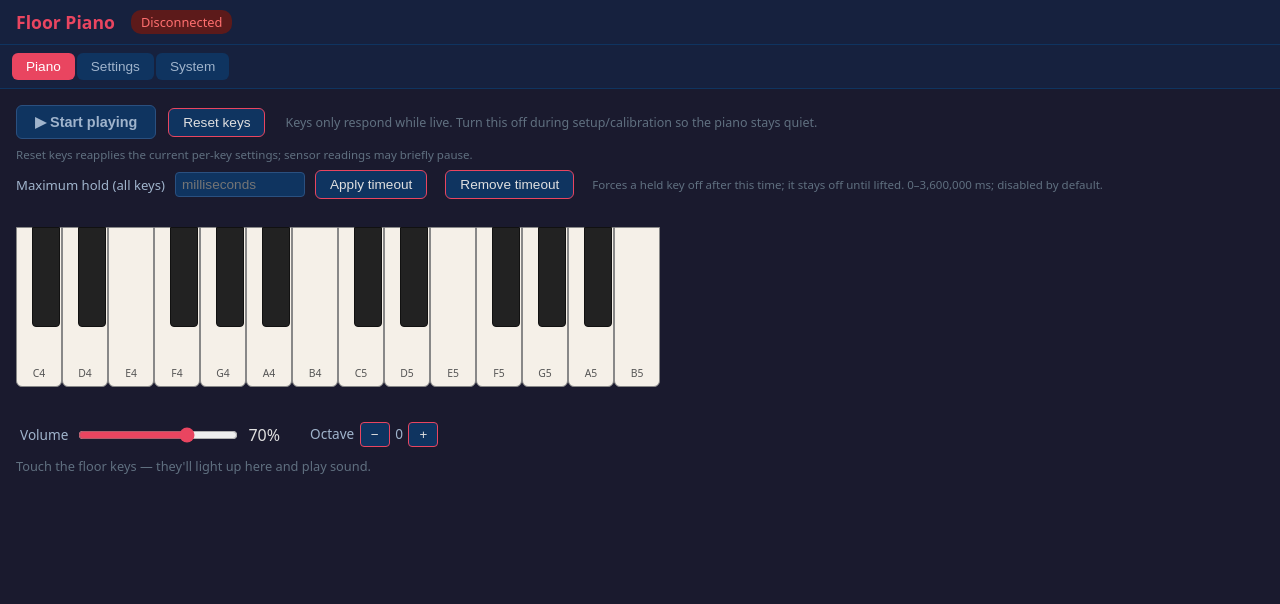
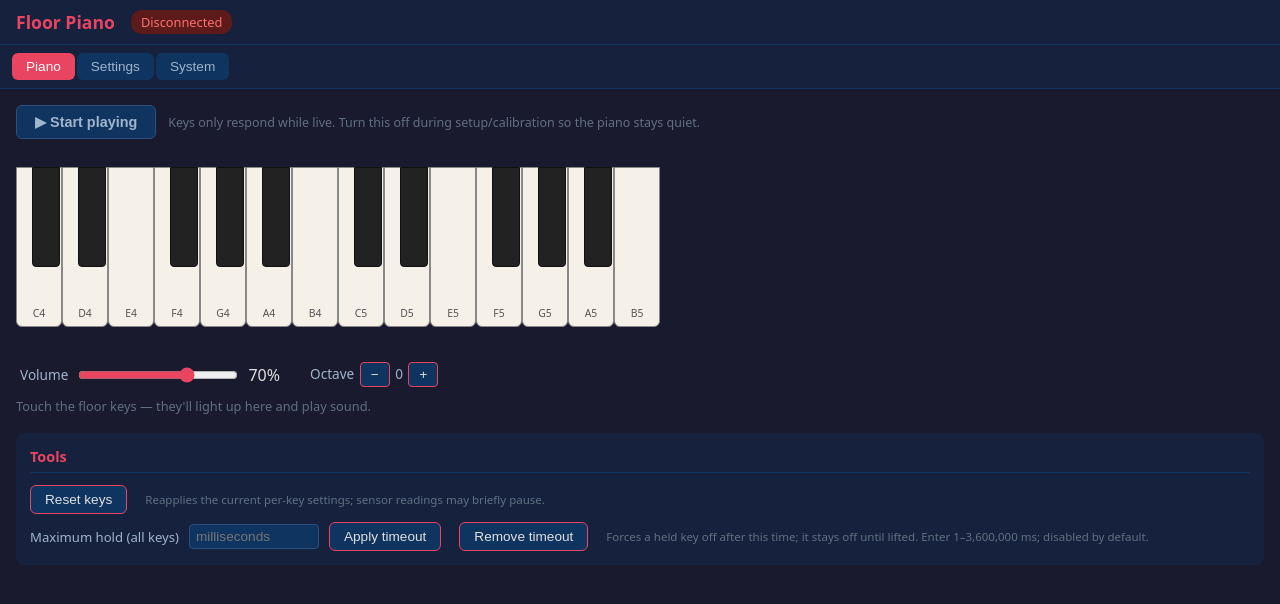
Before and after one commit to blannoy/floorpiano_vibe, a plain HTML site: page data/index.html in a window 1280 px wide. Drawn offline with Linux system fonts and the light colour scheme.

Commit message:
final version?

```diff
--- a/data/index.html
+++ b/data/index.html
@@ -157,7 +157,6 @@ button.secondary{padding:6px 14px;background:#0f3460;border:1px solid #e94560;bo
 <div id="tab-piano" class="tab active">
   <div style="margin-bottom:12px;display:flex;align-items:center;gap:12px;flex-wrap:wrap">
     <button id="piano-live-btn" class="live-off" onclick="togglePoll()">▶ Start playing</button>
-    <button class="secondary" onclick="reapplyKeySettings()">Reset keys</button>
     <span id="piano-ble-row" style="display:none;align-items:center;gap:8px">
       <label for="piano-output" style="font-size:.78rem;color:#a0b4cc">Output:</label>
       <select id="piano-output" onchange="setPianoOutput()" style="padding:4px 6px;background:#0f3460;border:1px solid #2a5080;color:#e0e0e0;border-radius:4px;font-size:.82rem">
@@ -169,19 +168,6 @@ button.secondary{padding:6px 14px;background:#0f3460;border:1px solid #e94560;bo
     </span>
     <span style="font-size:.78rem;color:#607080">
       Keys only respond while live. Turn this off during setup/calibration so the piano stays quiet.
-    </span>
-  </div>
-  <div style="font-size:.72rem;color:#607080;margin:-4px 0 8px">
-    Reset keys reapplies the current per-key settings; sensor readings may briefly pause.
-  </div>
-  <div class="row" style="margin-bottom:12px">
-    <label for="hold-timeout-ms">Maximum hold (all keys)</label>
-    <input type="number" id="hold-timeout-ms" min="1" max="3600000" step="1000"
-      placeholder="milliseconds" style="width:130px;padding:4px 6px;background:#0f3460;border:1px solid #2a5080;color:#e0e0e0;border-radius:4px">
-    <button class="secondary" onclick="applyHoldTimeout()">Apply timeout</button>
-    <button class="secondary" onclick="removeHoldTimeout()">Remove timeout</button>
-    <span style="font-size:.72rem;color:#607080">
-      Forces a held key off after this time; it stays off until lifted. 0–3,600,000 ms; disabled by default.
     </span>
   </div>
   <div id="piano-wrap"><div id="piano-keys"></div></div>
@@ -196,6 +182,25 @@ button.secondary{padding:6px 14px;background:#0f3460;border:1px solid #e94560;bo
     </span>
   </div>
   <div id="piano-info">Touch the floor keys — they'll light up here and play sound.</div>
+  <div class="section" style="margin-top:18px">
+    <h3>Tools</h3>
+    <div class="row">
+      <button class="secondary" onclick="reapplyKeySettings()">Reset keys</button>
+      <span style="font-size:.72rem;color:#607080">
+        Reapplies the current per-key settings; sensor readings may briefly pause.
+      </span>
+    </div>
+    <div class="row" style="margin-bottom:0">
+      <label for="hold-timeout-ms">Maximum hold (all keys)</label>
+      <input type="number" id="hold-timeout-ms" min="1" max="3600000" step="1000"
+        placeholder="milliseconds" style="width:130px;padding:4px 6px;background:#0f3460;border:1px solid #2a5080;color:#e0e0e0;border-radius:4px">
+      <button class="secondary" onclick="applyHoldTimeout()">Apply timeout</button>
+      <button class="secondary" onclick="removeHoldTimeout()">Remove timeout</button>
+      <span style="font-size:.72rem;color:#607080">
+        Forces a held key off after this time; it stays off until lifted. Enter 1–3,600,000 ms; disabled by default.
+      </span>
+    </div>
+  </div>
 </div>
 
 <!-- ═══ SETTINGS (wrapper containing the sub-tabs) ═══ -->
@@ -586,7 +591,7 @@ button.secondary{padding:6px 14px;background:#0f3460;border:1px solid #e94560;bo
           <li><b>Try Reapply Key Settings in Monitor.</b> This sends the current per-key settings and briefly interrupts sensor readings; it can clear a latched reading temporarily, but does not reset the baseline.</li>
           <li><b>If it returns, inspect the pad and wiring:</b> check for moisture, loose/damaged connections, and grounding or power-supply changes. If several pads are affected, suspect a shared ground, power, or environmental change.</li>
           <li><b>With all pads clear, try Reset Baseline</b> in Advanced configuration. If readings remain unreliable, run Auto-Calibration, then the Threshold wizard, and verify idle bars stay below their touch thresholds.</li>
-          <li>Do not use a long-hold timeout to auto-release keys: players may intentionally stand on a key. Adjust thresholds based on idle and pressed readings, keeping the release threshold below the touch threshold.</li>
+          <li>The Piano page has an optional <b>Maximum hold</b> timeout for cases where you deliberately want forced release. It applies to all keys, and a timed-out key stays off until lifted. Since players may intentionally stand on a key, leave it disabled unless that behavior is acceptable. It does not correct sensor drift. Adjust thresholds from idle and pressed readings, keeping release below touch.</li>
         </ul>
       </details>
       <details><summary style="cursor:pointer;color:#e94560;font-weight:600">Noticeable delay / lag</summary>
@@ -850,7 +855,6 @@ function handleAck(msg) {
 // Piano synthesis (Web Audio API, offline-capable)
 // ══════════════════════════════════════════════════════════════════════════════
 let audioCtx = null;
-const activeNotes = {};
 
 function getAudioCtx() {
   if (!audioCtx) audioCtx = new (window.AudioContext || window.webkitAudioContext)({ latencyHint: 'interactive' });
@@ -859,7 +863,6 @@ function getAudioCtx() {
 }
 
 function playMidi(midi) {
-  if (activeNotes[midi]) return;
   const ctx   = getAudioCtx();
   const freq  = midiFreq(midi + octShift * 12);
   const now   = ctx.currentTime;
@@ -884,8 +887,6 @@ function playMidi(midi) {
     osc.start(now); osc.stop(now + 3.8);
   });
 
-  activeNotes[midi] = master;
-  setTimeout(() => delete activeNotes[midi], 4000);
 }
 
 function onKeyDown(keyIdx) {
@@ -1140,7 +1141,6 @@ function applyHoldTimeout() {
 }
 
 function removeHoldTimeout() {
-  document.getElementById('hold-timeout-ms').value = '';
   wsSend({cmd:'setConfig', data:{holdTimeoutMs:0}});
 }
 
@@ -1809,7 +1809,7 @@ function useWifiChannel(ch) {
 }
 
 function rebootDevice() {
-  if (confirm('Reboot the NodeMCU?')) wsSend({cmd:'reboot'});
+  if (confirm('Reboot the piano?')) wsSend({cmd:'reboot'});
 }
 
 // ── Help tab: live diagnostics ──────────────────────────────────────────────────
```
